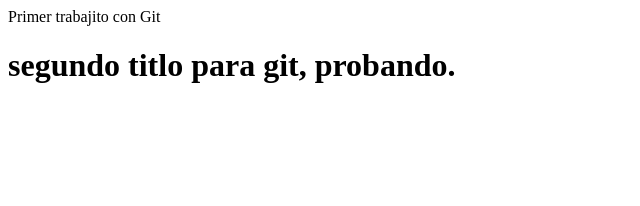
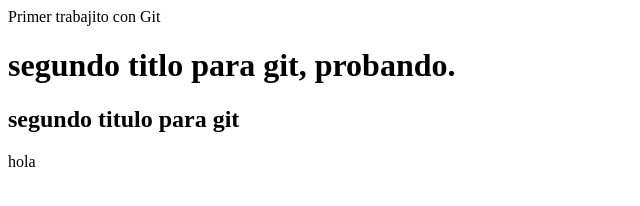
Before and after one commit to rebequi/Clase5-, a plain HTML site: page index.html in a window 1280 px wide. Shown: the whole page, without its empty margins (0-640 px from the left). Drawn offline with Linux system fonts and the light colour scheme.

Commit message:
agregue un tercer parrafo

```diff
--- a/index.html
+++ b/index.html
@@ -7,6 +7,7 @@
     <body>
         <p>Primer trabajito con Git</p>
         <h1>segundo titlo para git, probando.</h1>
-
+        <h2>segundo titulo para git</h2>
+        <p>hola</p>
     </body>
 </html>
```
